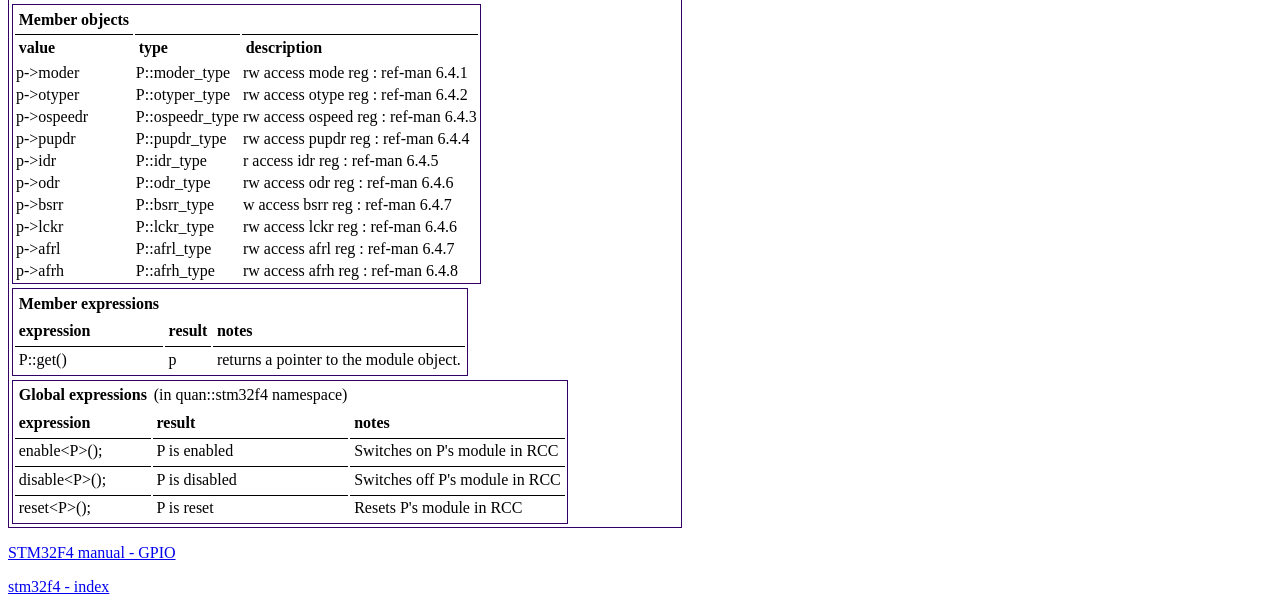
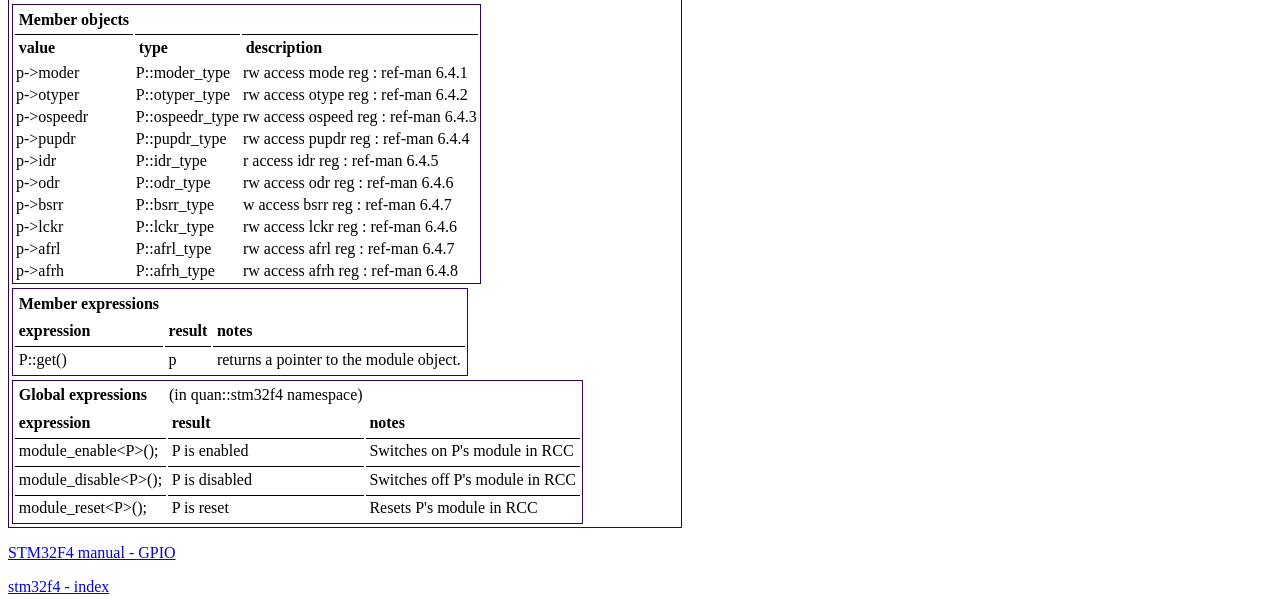
Before and after one commit to kwikius/quan-trunk, a plain HTML site: page quan_matters/doc/quan/stm32f4/gpio/index.html in a window 1280 px wide. Shown: the part 837-1437 px from the top of the page. Drawn offline with Linux system fonts and the light colour scheme.

```diff
--- a/quan_matters/doc/quan/stm32f4/gpio/index.html
+++ b/quan_matters/doc/quan/stm32f4/gpio/index.html
@@ -77,9 +77,9 @@ type='text/css'
 </td></tr>
 <tr><td><table class="expressions"><tr><td class="notation-header">Global expressions</td><td> (in quan::stm32f4 namespace)</td></tr>
 <tr><td class="expression-header">expression</td><td class="expression-header">result</td><td class="expression-header">notes</td></tr>
-<tr><td class="expression">enable&lt;P&gt;();</td><td class="expression">P is enabled</td><td class="expression">Switches on P's module in RCC</td></tr>
-<tr><td class="expression">disable&lt;P&gt;();</td><td class="expression">P is disabled</td><td class="expression">Switches off P's module in RCC</td></tr>
-<tr><td class="expression">reset&lt;P&gt;();</td><td class="expression">P is reset</td><td class="expression">Resets P's module in RCC</td></tr>
+<tr><td class="expression">module_enable&lt;P&gt;();</td><td class="expression">P is enabled</td><td class="expression">Switches on P's module in RCC</td></tr>
+<tr><td class="expression">module_disable&lt;P&gt;();</td><td class="expression">P is disabled</td><td class="expression">Switches off P's module in RCC</td></tr>
+<tr><td class="expression">module_reset&lt;P&gt;();</td><td class="expression">P is reset</td><td class="expression">Resets P's module in RCC</td></tr>
 </table>
 </td></tr>
 </table>
```
